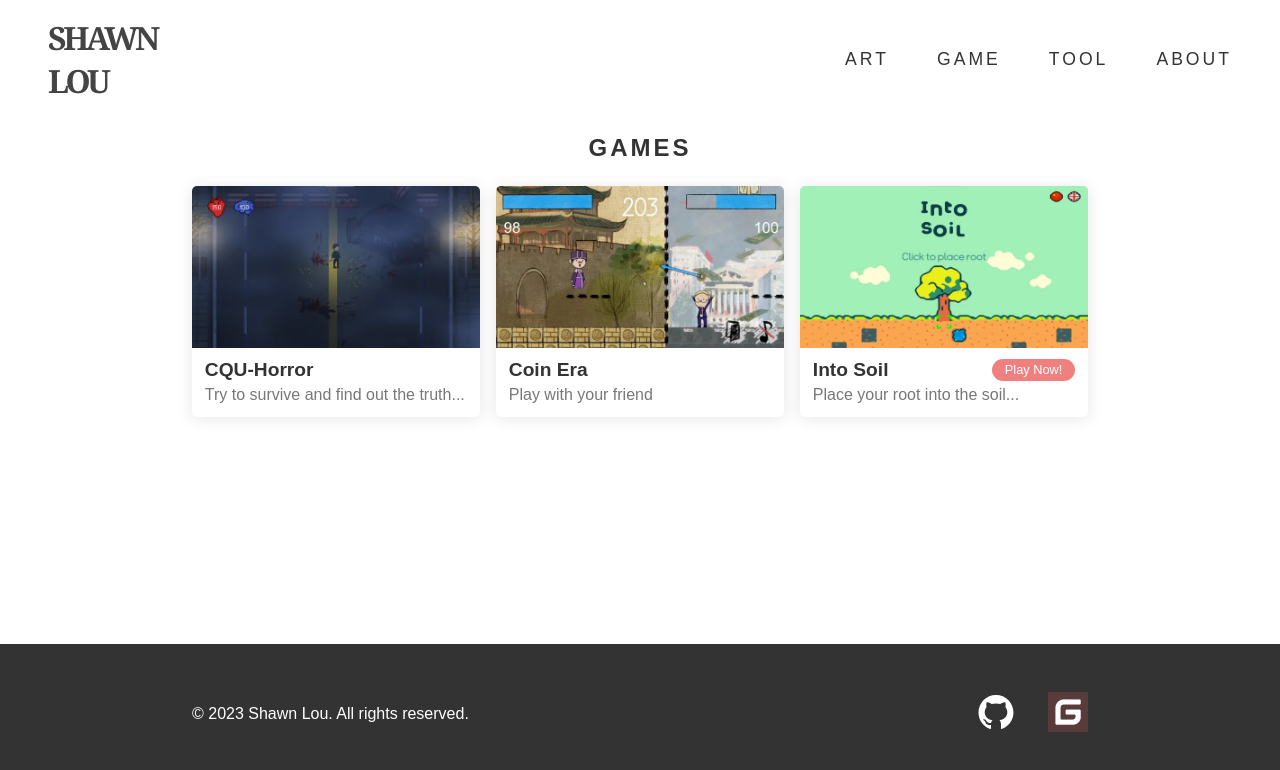
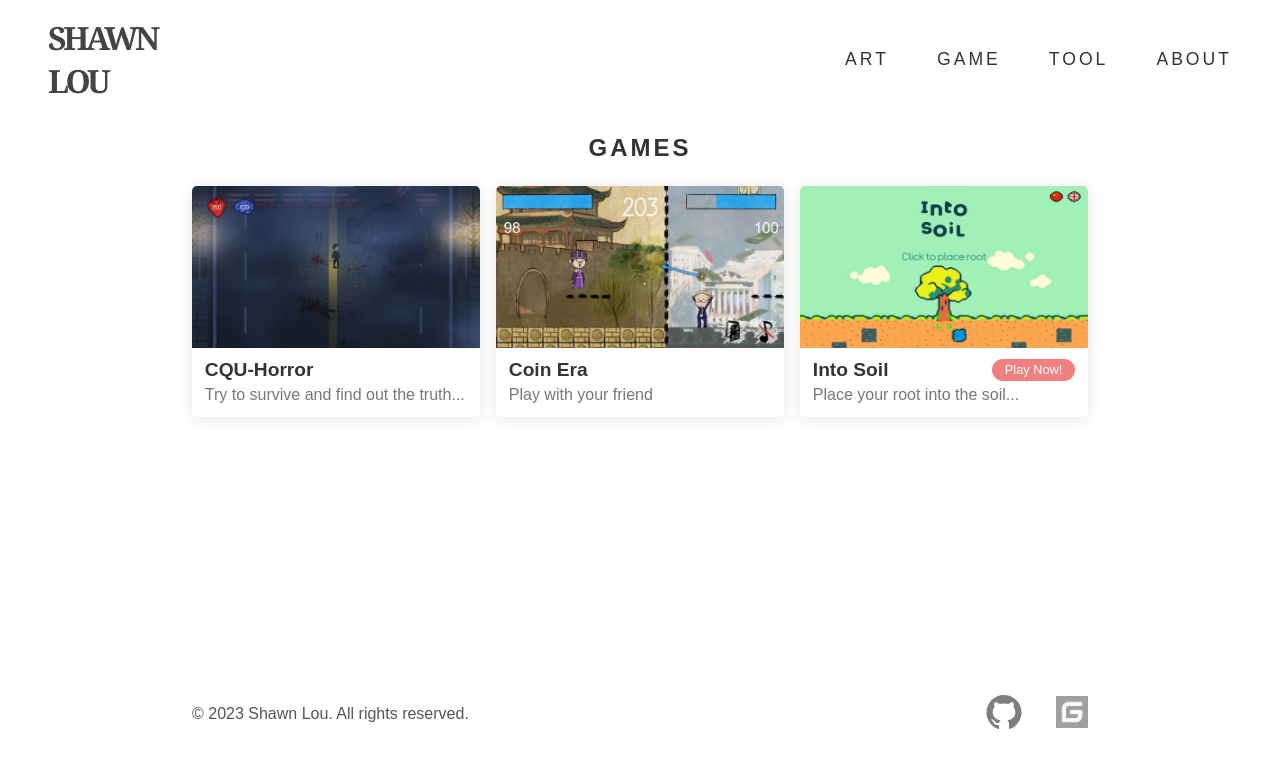
Before and after one commit to HotranLandoler/HotranLandoler.github.io.old, a Vue app: page /#/game in a window 1280 px wide. Shown: the top 770 px of the page. Built offline with nearby package versions, Linux system fonts and the light colour scheme; a web font is replaced by a local one.

Commit message:
Change footer color

```diff
--- a/src/components/main/MainFooter.vue
+++ b/src/components/main/MainFooter.vue
@@ -36,11 +36,9 @@
 <style scoped>
 .main-footer {
   padding: 3rem 0;
-  background-color: #333;
+  /* background-color: #333; */
+  color: #555;
   margin-top: auto;
-}
-.main-footer p {
-  color: white;
 }
 .main-footer .container {
   display: flex;
@@ -49,6 +47,7 @@
 }
 .links {
   display: flex;
+  align-items: center;
   gap: 2rem;
 }
 .links a {
@@ -57,10 +56,21 @@
 }
 .icon,
 .icon-img {
-  width: 2.5rem;
-  filter: grayscale(80%);
+  width: 2rem;
+  opacity: 0.5;
+  transition: opacity 0.2s;
+}
+.icon:hover,
+.icon:active,
+.icon-img:hover,
+.icon-img:active {
+  opacity: 1;
 }
 .icon {
-  fill: white;
+  width: 2.5rem;
+  /* fill: white; */
+}
+.icon-img {
+  filter: grayscale(100%);
 }
 </style>
```
